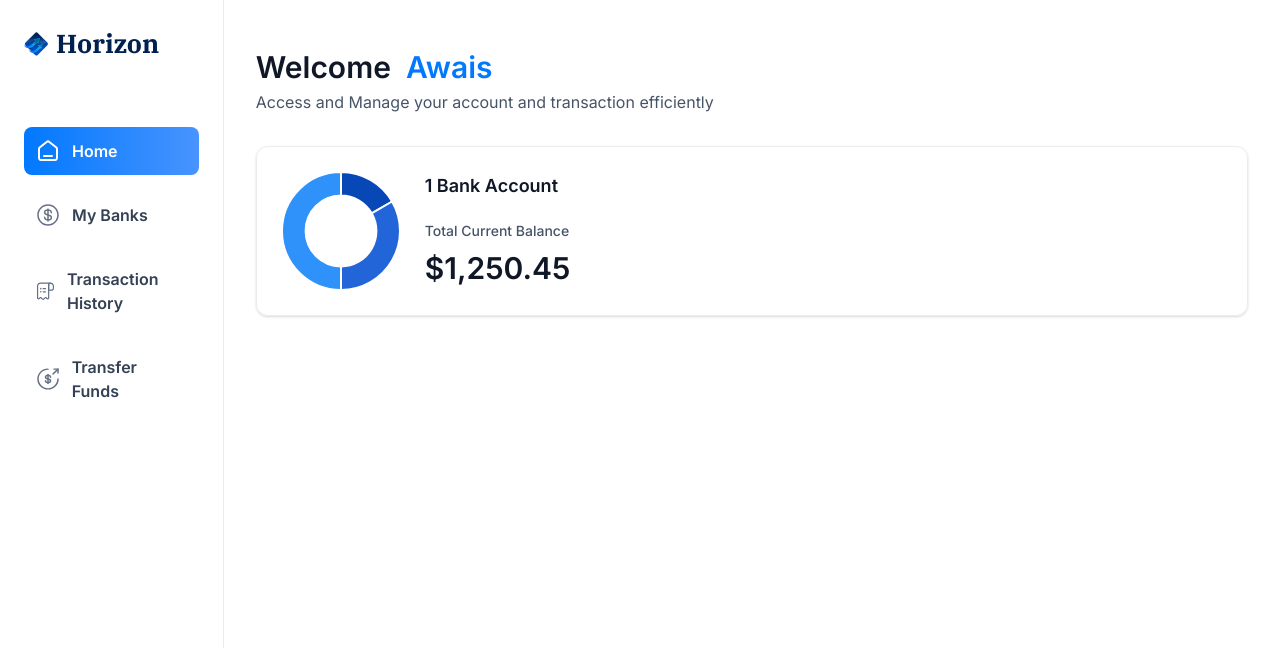
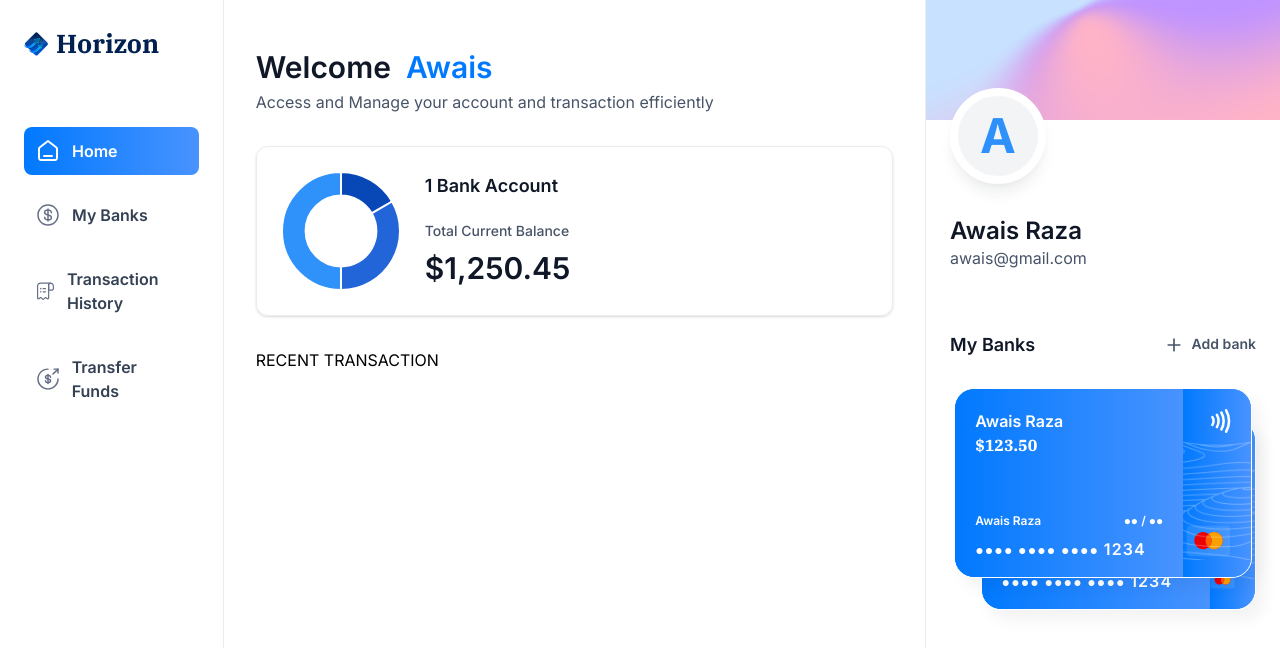
Before and after one commit to Awais512/horizon, a Next.js app: page / in a window 1280 px wide. Shown: the top 648 px of the page. Built offline with nearby package versions, Linux system fonts and the light colour scheme.

Commit message:
Right Sidebar

```diff
--- a/app/(root)/page.tsx
+++ b/app/(root)/page.tsx
@@ -1,9 +1,12 @@
 import { HeaderBox } from "@/components/header-box";
+import { RightSidebar } from "@/components/right-sidebar";
 import { TotalBalanceBox } from "@/components/total-balance-box";
 
 export default function Home() {
   const loggedIn = {
     firstName: "Awais",
+    lastName: "Raza",
+    email: "awais@gmail.com",
   };
 
   return (
@@ -22,7 +25,13 @@
             totalCurrentBalance={1250.45}
           />
         </header>
+        RECENT TRANSACTION
       </div>
+      <RightSidebar
+        user={loggedIn}
+        transactions={[]}
+        banks={[{ currentBalance: 123.5 }, { currentBalance: 500.45 }]}
+      />
     </section>
   );
 }
--- /dev/null
+++ b/components/bank-card.tsx
@@ -0,0 +1,54 @@
+import { formatAmount } from "@/lib/utils";
+import Image from "next/image";
+import Link from "next/link";
+import React from "react";
+
+export const BankCard = ({
+  account,
+  userName,
+  showBalance,
+}: CreditCardProps) => {
+  return (
+    <div className="flex flex-col">
+      <Link href="/" className="bank-card">
+        <div className="bank-card_content">
+          <div>
+            <h1 className="text-16 font-semibold text-white">
+              {account.name || userName}
+            </h1>
+            <p className="font-ibm-plex-serif font-black text-white">
+              {formatAmount(account.currentBalance)}
+            </p>
+          </div>
+          <article className="flex flex-col gap-2">
+            <div className="flex justify-between">
+              <h1 className="text-white text-12 font-semibold">{userName}</h1>
+              <h2 className="text-white text-12 font-semibold">●● / ●●</h2>
+            </div>
+            <p className="text-14 font-semibold tracking-[1.1px] text-white">
+              ●●●● ●●●● ●●●● <span className="text-16">{1234}</span>
+            </p>
+          </article>
+        </div>
+
+        <div className="bank-card_icon">
+          <Image src="/icons/Paypass.svg" width={20} height={24} alt="Pay" />
+          <Image
+            src="/icons/mastercard.svg"
+            width={45}
+            height={32}
+            alt="Mastercard"
+            className="ml-5"
+          />
+        </div>
+        <Image
+          src="/icons/lines.png"
+          width={316}
+          height={190}
+          alt="Lines"
+          className="absolute top-0 left-0"
+        />
+      </Link>
+    </div>
+  );
+};
--- /dev/null
+++ b/components/right-sidebar.tsx
@@ -0,0 +1,62 @@
+import Image from "next/image";
+import Link from "next/link";
+import React from "react";
+import { BankCard } from "./bank-card";
+
+export const RightSidebar = ({
+  user,
+  transactions,
+  banks,
+}: RightSidebarProps) => {
+  return (
+    <aside className="right-sidebar">
+      <section className="flex flex-col pb-8">
+        <div className="profile-banner" />
+        <div className="profile">
+          <div className="profile-img">
+            <span className="text-5xl font-bold text-blue-500">
+              {user.firstName[0]}
+            </span>
+          </div>
+          <div className="profile-details">
+            <h1 className="profile-name">
+              {user.firstName} {user.lastName}
+            </h1>
+            <p className="profile-email">{user.email}</p>
+          </div>
+        </div>
+      </section>
+      <section className="banks">
+        <div className="flex w-full justify-between">
+          <h2 className="header-2">My Banks</h2>
+          <Link href="/" className="flex gap-2">
+            <Image src="/icons/plus.svg" width={20} height={20} alt="Plus" />
+            <h2 className="text-14 font-semibold text-gray-600">Add bank</h2>
+          </Link>
+        </div>
+        {banks?.length > 0 && (
+          <div className="relative flex flex-1 flex-col items-center justify-center gap-5">
+            <div className="relative z-10">
+              <BankCard
+                key={banks[0].$id}
+                account={banks[0]}
+                userName={`${user.firstName} ${user.lastName}`}
+                showBalance={false}
+              />
+            </div>
+            {banks[1] && (
+              <div className="absolute right-0 top-8 z-0 w-[90%]">
+                <BankCard
+                  key={banks[1].$id}
+                  account={banks[1]}
+                  userName={`${user.firstName} ${user.lastName}`}
+                  showBalance={false}
+                />
+              </div>
+            )}
+          </div>
+        )}
+      </section>
+    </aside>
+  );
+};
```
